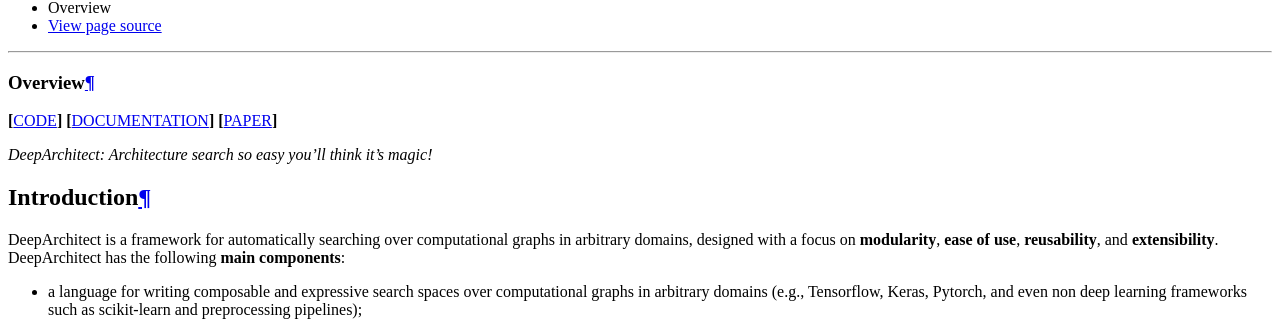
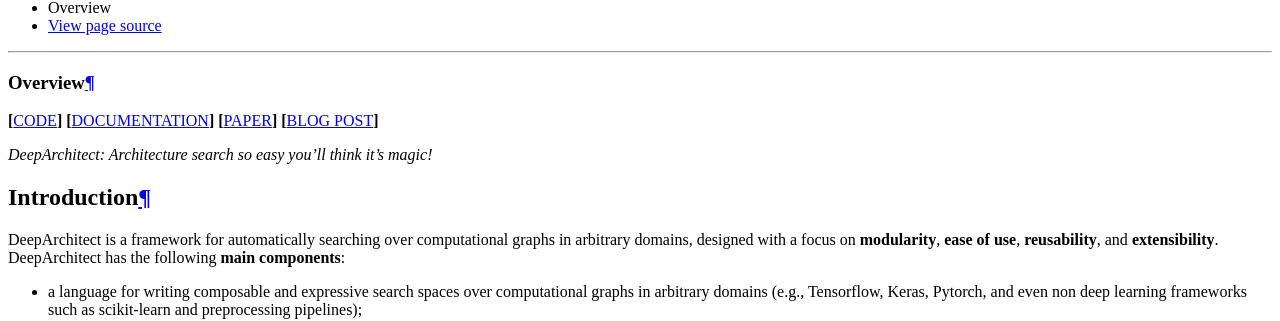
Before and after one commit to negrinho/deep_architect, a Sphinx documentation site: the page built from docs/source/readme.rst, in a window 1280 px wide and 900 px high, scrolled down 579 px. Shown: the part 148-469 px from the top of the window. Built offline with Sphinx 7.4.7 and the Read the Docs theme 2.0.0, drawn with Linux system fonts in a browser that asks for light colours.

Commit message:
Link to blog post.

```diff
--- a/docs/source/readme.rst
+++ b/docs/source/readme.rst
@@ -3,7 +3,8 @@
 
 **[**\ `CODE <https://github.com/negrinho/deep_architect>`__\ **]**
 **[**\ `DOCUMENTATION <https://deep-architect.readthedocs.io/en/latest/>`__\ **]**
-**[**\ `PAPER <https://arxiv.org/abs/1909.13404>`__\ **]**
+**[**\ `PAPER <https://arxiv.org/abs/1909.13404>`__\ **]** **[**\ `BLOG
+POST <https://negrinho.github.io/2019/07/26/introducing-deep-architect.html>`__\ **]**
 
 .. raw:: html
 
```
Also changed, not shown: README.md (+1 -0 lines).
